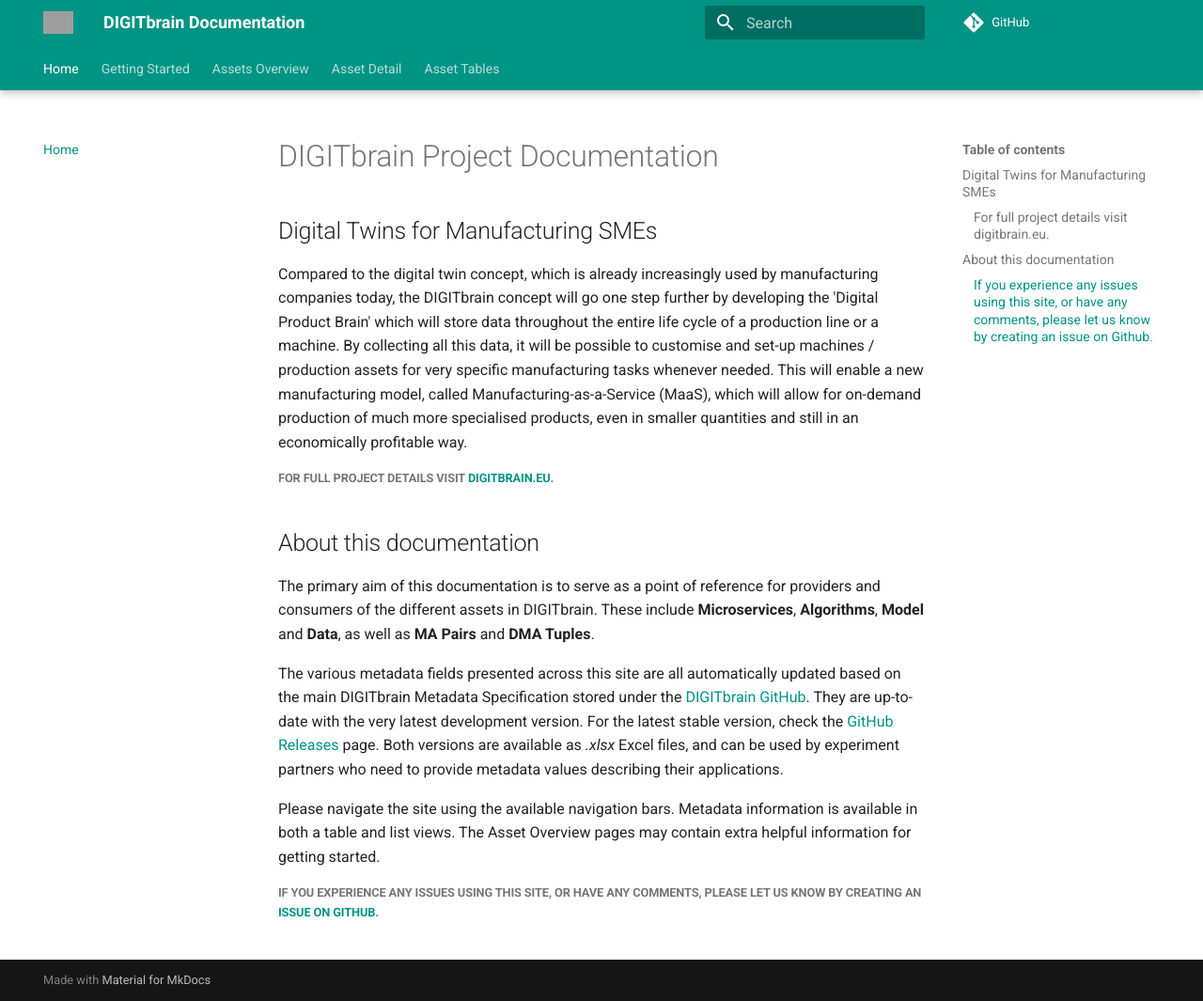
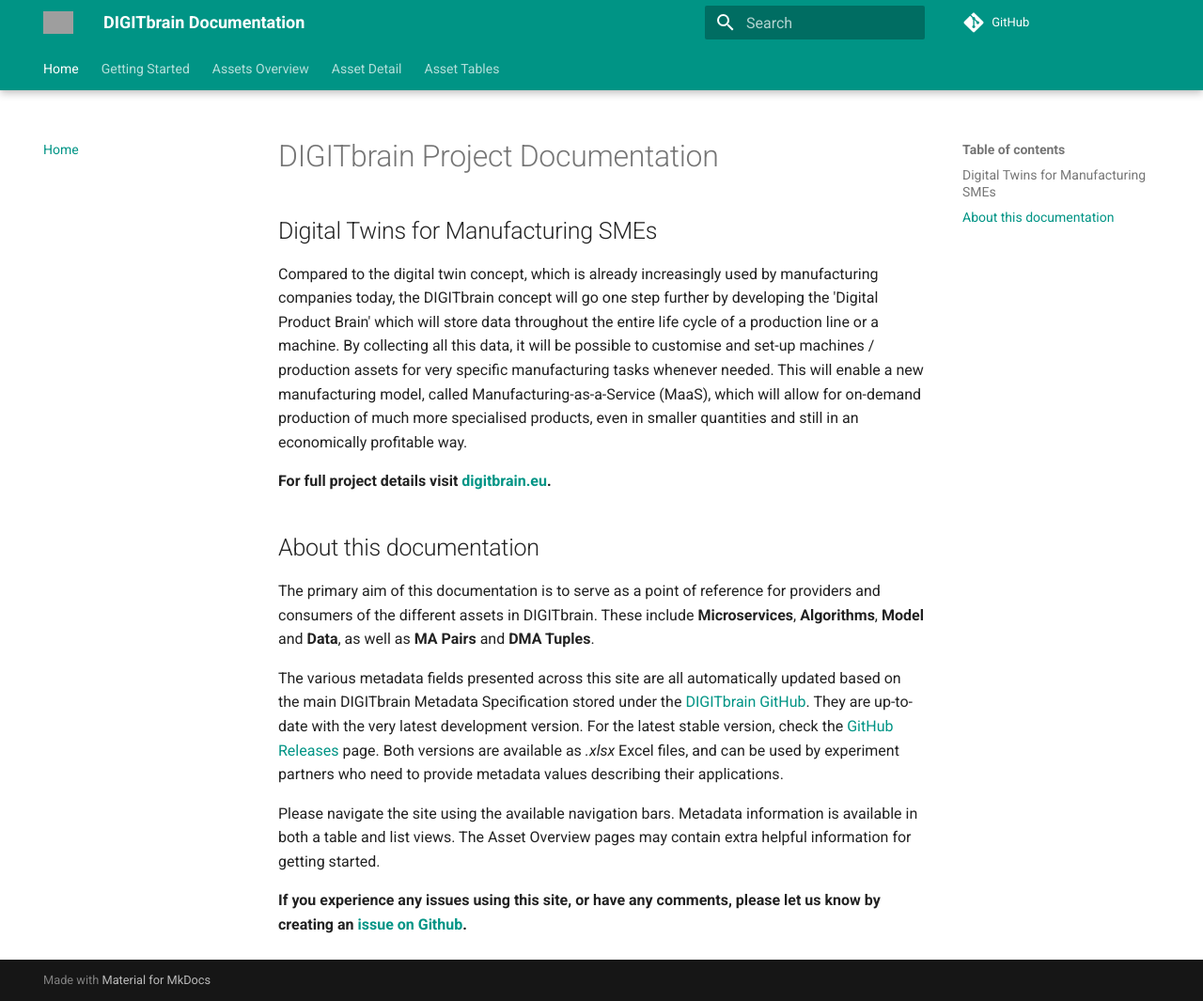
Before and after one commit to DIGITbrain/digitbrain.github.io, an MkDocs documentation site: the page built from docs/index.md, in a window 1280 px wide and 1065 px high. Shown: the whole window at 94% size. Built offline with MkDocs 1.6.1 and Material for MkDocs 9.7.7, drawn with Linux system fonts in a browser that asks for light colours; comment, search, counter and statistics services are not loaded; grey boxes are pictures that could not be loaded.

Commit message:
style(main): fix erroneous headers in index

```diff
--- a/docs/index.md
+++ b/docs/index.md
@@ -12,7 +12,7 @@
 production of much more specialised products, even in smaller quantities and still
 in an economically profitable way.
 
-##### For full project details visit [digitbrain.eu](https://digitbrain.eu/).
+**For full project details visit [digitbrain.eu](https://digitbrain.eu/).**
 
 ## About this documentation
 
@@ -33,4 +33,4 @@
 is available in both a table and list views. The Asset Overview pages may contain
 extra helpful information for getting started.
 
-##### If you experience any issues using this site, or have any comments, please let us know by creating an [issue on Github](https://github.com/DIGITbrain/digitbrain.github.io/issues/new).
+**If you experience any issues using this site, or have any comments, please let us know by creating an [issue on Github](https://github.com/DIGITbrain/digitbrain.github.io/issues/new).**
```
